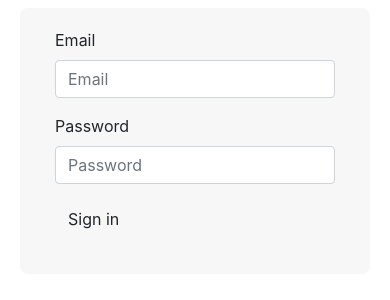
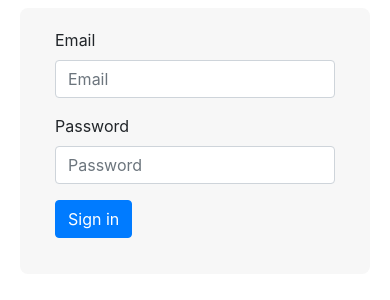
Before and after one commit to tomdevalk1997/project1, a Flask app: page /books in a window 390 px wide. Shown: the part 368-668 px from the top of the page. Run offline with Flask 2, Linux system fonts and the light colour scheme; some libraries are stand-ins or nearby versions.

Commit message:
Styles columns

```diff
--- a/templates/layout.html
+++ b/templates/layout.html
@@ -26,12 +26,12 @@
       </nav>
       <div class="container-fluid">
         <div class="row">
-          <div class="col-sm-9" id="main-column">
+          <div class="col-sm-9" style="background-color: #f7f7f7; border-radius: 8px; margin: 20px; padding: 20px;">
             {% block heading %} {% endblock %}
             {% block main_body %}
             {% endblock %}
           </div>
-          <div class="col-sm-3" id="side-column">
+          <div class="col-sm-3" style="background-color: #f7f7f7; border-radius: 8px; margin: 20px; padding: 20px;">
             <form class="form-horizontal">
               <div class="form-group">
                 <label for="inputEmail3" class="col-sm-2 control-label">Email</label>
@@ -47,7 +47,7 @@
               </div>
               <div class="form-group">
                 <div class="col-sm-offset-2 col-sm-10">
-                  <button type="submit" class="btn btn-default">Sign in</button>
+                  <button type="submit" class="btn btn-primary">Sign in</button>
                 </div>
               </div>
             </form>
```
